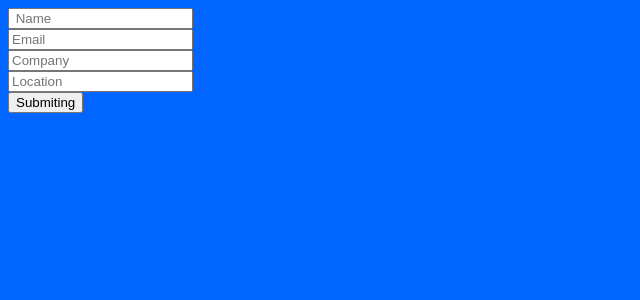
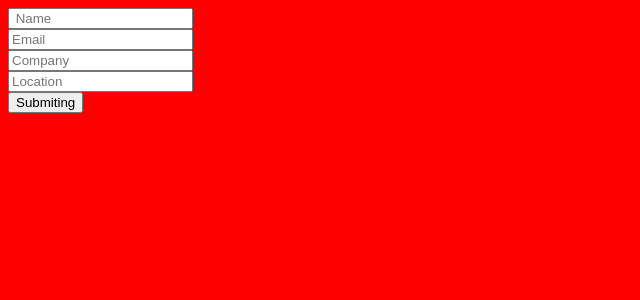
Before and after one commit to webdeveloper606/votingdevelop, a PHP site: page / in a window 1280 px wide. Shown: the top 300 px of the page, without its empty margins (0-640 px from the left). Run offline with PHP 8.4, Linux system fonts and the light colour scheme; some libraries are stand-ins or nearby versions.

Commit message:
Update index.php
ff

```diff
--- a/index.php
+++ b/index.php
@@ -44,7 +44,7 @@ $conn->close();
     <!-- Main css -->
     <link rel="stylesheet" href="css/style.css">
 </head>
-<body style="background-color: #0066ff;">
+<body style="background-color: #FF0000;">
 
     <div class="main">
 
```
